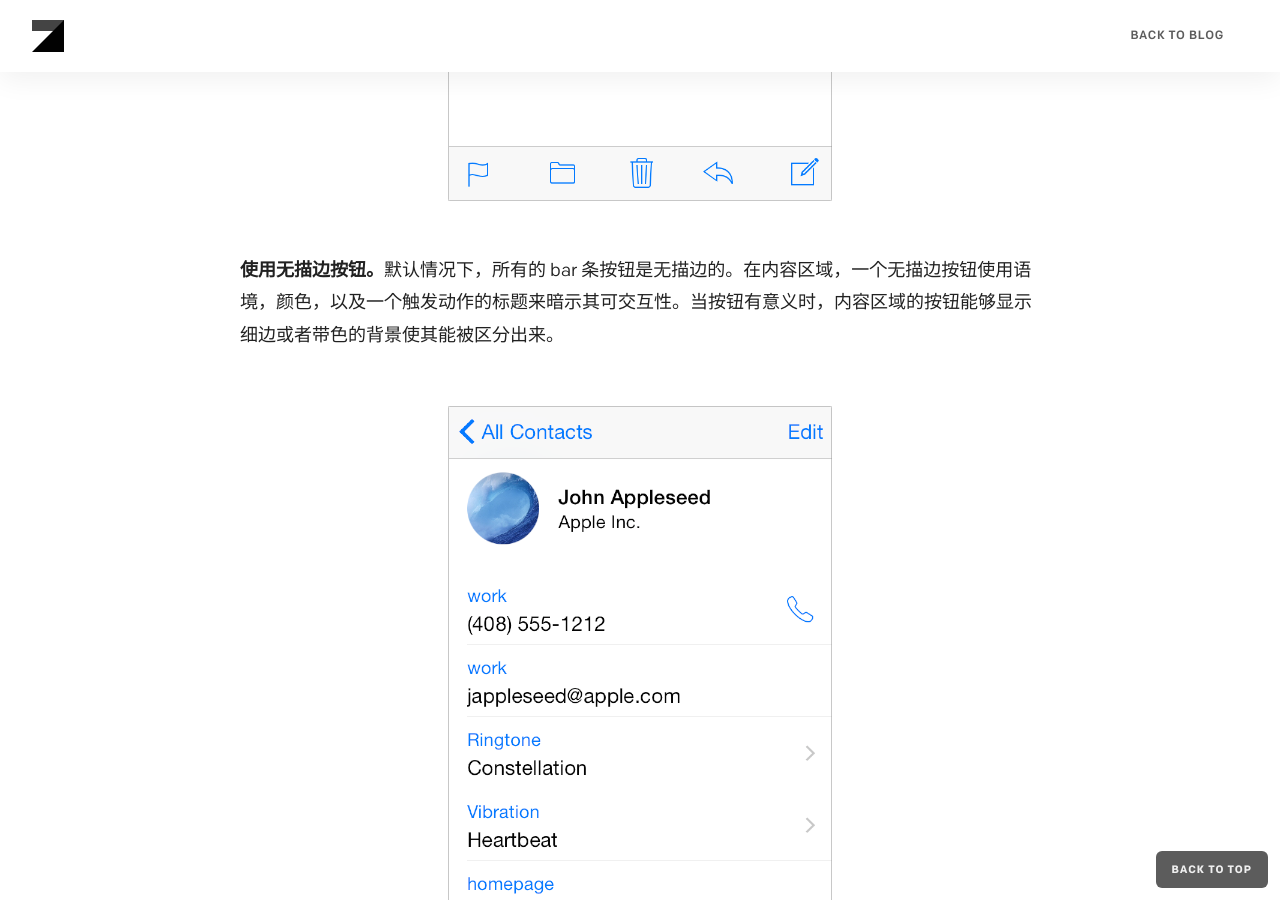
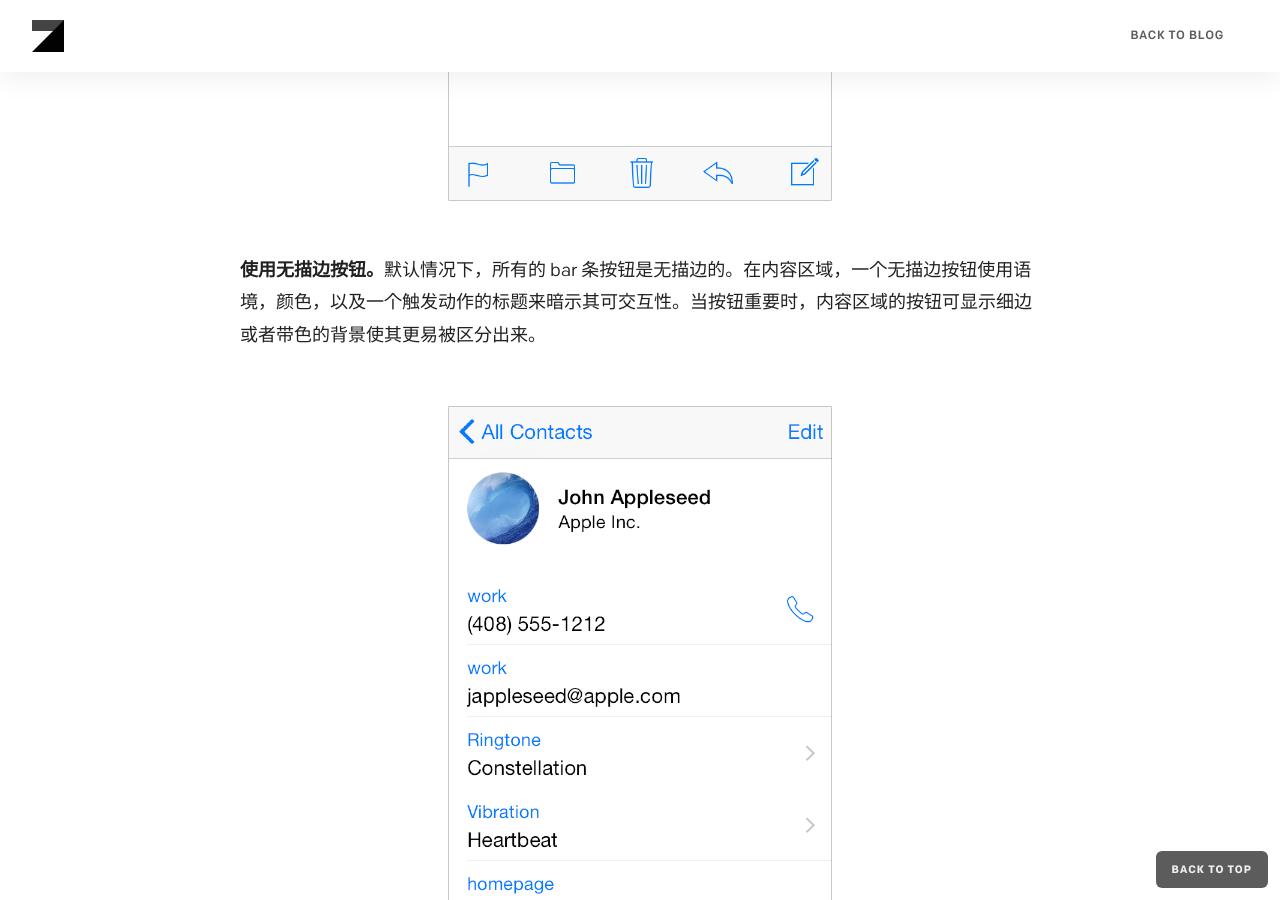
Before and after one commit to hominthesky/blog, a Jekyll site: the page built from _posts/2014-12-01-iOS8-HIG.md, in a window 1280 px wide and 900 px high, scrolled down 6200 px. Built offline with Jekyll 4.4.1, drawn with Linux system fonts in a browser that asks for light colours; nearby versions of some CDN libraries; comment, search, counter and statistics services are not loaded; some of the changed text lies outside the part shown.

Commit message:
Update 2014-12-01-iOS8-HIG.md

```diff
--- a/_posts/2014-12-01-iOS8-HIG.md
+++ b/_posts/2014-12-01-iOS8-HIG.md
@@ -5,7 +5,6 @@
 cover: blank.png
 comments: true
 tags: design, iOS, App, Mobile
-
 ---
 
 iOS 8 的视觉交互风格与 iOS 7 基本一致，一系列标识性的元素，如，扁平的界面元素，艳丽跳跃的色彩，纤细的线条，毛玻璃……
@@ -18,41 +17,25 @@
 
 在「 iOS 人机交互规范」当中强调了这几个概念：**依从 (Deference)，清晰 (Clarity)，深度 (Depth)。**
 
-
-
------
-
-
+---
 
 #### 依从：依从内容
 
 虽然漂亮的用户界面，流畅的动画效果都是 iOS 体验的一大亮点，但是用户关注的内容才是一个界面的核心。以下是几个方法帮助你依从用户的内容。
 
-
-
 **利用全屏**。天气类 app 是该方法的最好示例：美观、全屏的当前天气位置的展示再加上为按小时划分的数据留出的空间，立即将最重要的信息传达出来。
 
-
-
 ![](../images/ios-8/1.png)
-
-
 
 **重新思考视觉提示元素的物理意义和现实意义。**面板，坡度，以及阴影有时会导致 UI 元素过重以致掩盖住界面主要信息或者与界面信息抢占视觉重心。取而代之地，应该关注内容并让 UI 处于一个服从支持的角色。
 
 ![](../images/ios-8/2.png)
 
-
-
 **用半透明界面元素暗示其后的内容。**半透明元素比如控制中心，提供一个情景，帮助用户看到更多可用的内容，且能够注意到瞬间变化。在 iOS 里，一个半透明元素只会让其后方直接遮挡的内容变模糊——给人一种透过毛玻璃在看的印象——不会让屏幕的其他部分变模糊。
 
 ![](../images/ios-8/3.png)
 
-
-
-----
-
-
+---
 
 #### 表达清晰
 
@@ -62,27 +45,17 @@
 
 ![](../images/ios-8/4.png)
 
-
-
 **用色彩简化 UI。**一个主色——比如在记事簿里的黄色——高亮了重要的区域同时巧妙地暗示里其中的可交互性。也给一个 app 带来了一致的视觉主题。系统内建 app 运用了一系列纯净的系统配色，无论是深色还是浅色背景下每种颜色看起来都很不错。
 
 ![](../images/ios-8/5.png)
-
-
 
 **使用系统字体确保易读性。**iOS 系统字体自适应字间和行高，以便文本更易阅读，在每一种尺寸下看起来都很完美。无论你使用系统字体或者自定义字体，务必采用动态样式，从而你的 app 能够对用户选择的不同文本尺寸进行响应。
 
 ![](../images/ios-8/6.png)
 
-
-
-**使用无描边按钮。**默认情况下，所有的 bar 条按钮是无描边的。在内容区域，一个无描边按钮使用语境，颜色，以及一个触发动作的标题来暗示其可交互性。当按钮有意义时，内容区域的按钮能够显示细边或者带色的背景使其能被区分出来。
-
-
+**使用无描边按钮。**默认情况下，所有的 bar 条按钮是无描边的。在内容区域，一个无描边按钮使用语境，颜色，以及一个触发动作的标题来暗示其可交互性。当按钮重要时，内容区域的按钮可显示细边或者带色的背景使其更易被区分出来。
 
 ![](../images/ios-8/7.png)
-
-
 
 #### 使用深度进行交流
 
@@ -92,11 +65,7 @@
 
 ![](../images/ios-8/8.png)
 
-
-
 提醒在是在各层级里以列表的形式显示，如下所示。当用户在其中一个列表里操作时，其他的列表则会收起到屏幕下方。
-
-
 
 ![](../images/ios-8/9.png)
 
@@ -112,9 +81,7 @@
 
 ![](../images/ios-8/12.png)
 
-----
-
-
+---
 
 iOS 三大核心理念，如何更进一步解读？你需要重新理解并对 Deference，Clarity ，Depth 进行转义，转变成一种在设计工作中可以实践的方式。
 
@@ -130,15 +97,11 @@
 
 **利用负空间。**使用负空间能给想要表现的内容带来更多的专注和吸引力。你看到的越少，你立即能够投入的注意力就越多。负空间给你提供了更多的呼吸空间。不要用过多结构和不必要的视觉元素覆盖了你的屏幕。
 
-
-
 ![](../images/ios-8/13.png)
 
 **图标状态。**iOS 图标分为两种状态，轮廓和填充模式，轮廓是为了更少的分心。当图标被填充的时候，它会抓住你更多的注意力，也意味着当前这个页面处于激活状态。
 
 ![](../images/ios-8/14.png)
-
-
 
 **Clarity **就是使内容更明显一目了然。如何让设计中的内容一目了然？按钮易识别理解，字体有舒适的间距够明显且易读。内容应该清晰的表现出你的 app 的用途。使用明显易识别的图标，具有描述性的视图，让色彩富有意义。
 
@@ -152,7 +115,7 @@
 
 **使用明显易识别的图标。**图标的表意不能明确不清，而应该清楚的表达其象征意。只要有可能，就尽量使用文本+图标的形式来表达其含义。一旦你使用了一个图标就不要在另一个地方使用同一个图标或者该图标的变形，这会是你的用户感到迷惑。比如，不要使用一般概括性的文本比如「返回」或者「提交」，而应该用更精确的写法比如「返回主页」「注册一个新账号」。
 
-**具有描述性的视图。**每一页都应该清楚的说明这一页是做什么的，屏幕上应该有一个清晰的标题或者一个高亮的tab bar 区域。
+**具有描述性的视图。**每一页都应该清楚的说明这一页是做什么的，屏幕上应该有一个清晰的标题或者一个高亮的 tab bar 区域。
 
 **让色彩富有意义。**色彩是有意义的，明智科学地使用红色、绿色、蓝色以及中性色调分别指示一些会有毁坏性操作，肯定操作，链接以及不可用状态。避免在不一样的意图下使用这些颜色来困惑你的用户，比如，不要在按钮上用绿色来表示「删除该页面」。
 
@@ -170,17 +133,11 @@
 
 ![](../images/ios-8/15.png)
 
-
-
 **关注可读性：**在 Retina 屏幕上，字体不小于 22 px，阅读最佳尺寸大约是 32 px。使用的行高在 120 - 140% 间阅读体验更佳。
 
 ![](../images/ios-8/16.png)
 
-
-
-----
-
-
+---
 
 #### 最后
 
```
